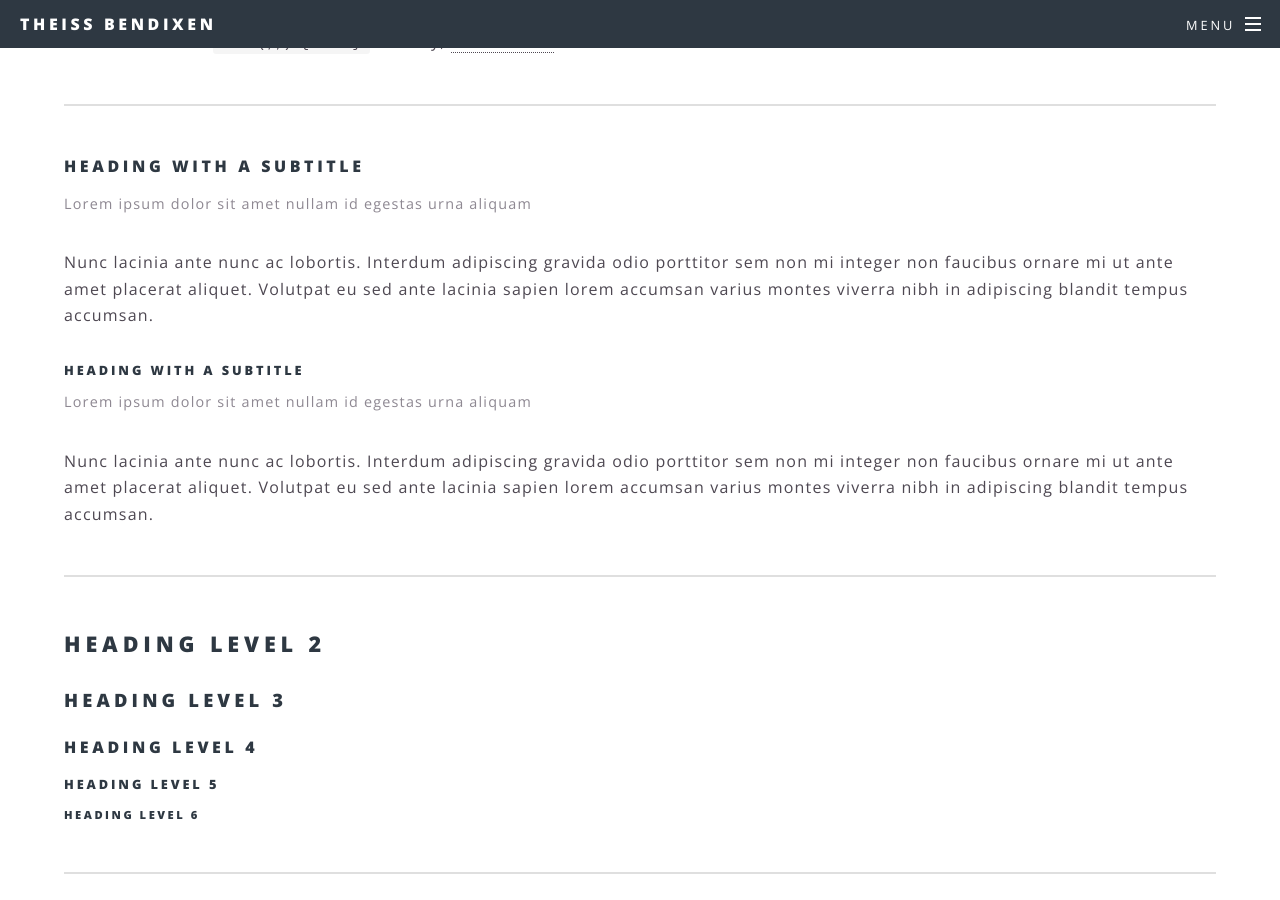
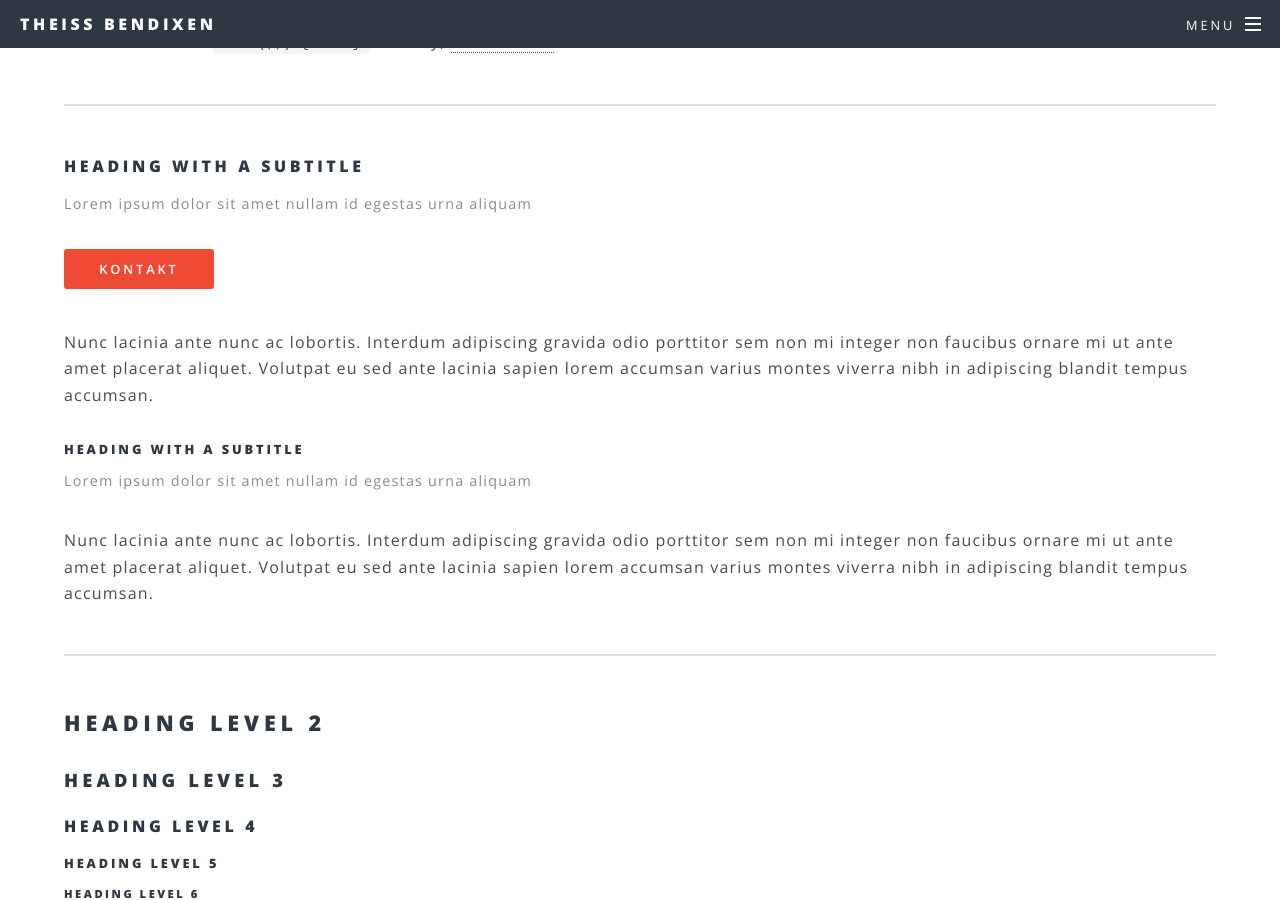
Before and after one commit to tbendixen/tbendixen.github.io, a Jekyll site: the page built from elements.html, in a window 1280 px wide and 900 px high, scrolled down 529 px. Built offline with Jekyll 4.4.1, drawn with Linux system fonts in a browser that asks for light colours.

Commit message:
Update elements.html

```diff
--- a/elements.html
+++ b/elements.html
@@ -12,6 +12,9 @@ title: Publikationer
 					<h4>Heading with a Subtitle</h4>
 					<p>Lorem ipsum dolor sit amet nullam id egestas urna aliquam</p>
 				</header>
+				<ul class="actions vertical">
+				<a class="button special" href="mailto:tb@theissbendixen.com">Kontakt</a>
+				</ul>
 				<p>Nunc lacinia ante nunc ac lobortis. Interdum adipiscing gravida odio porttitor sem non mi integer non faucibus ornare mi ut ante amet placerat aliquet. Volutpat eu sed ante lacinia sapien lorem accumsan varius montes viverra nibh in adipiscing blandit tempus accumsan.</p>
 				<header>
 					<h5>Heading with a Subtitle</h5>
```
